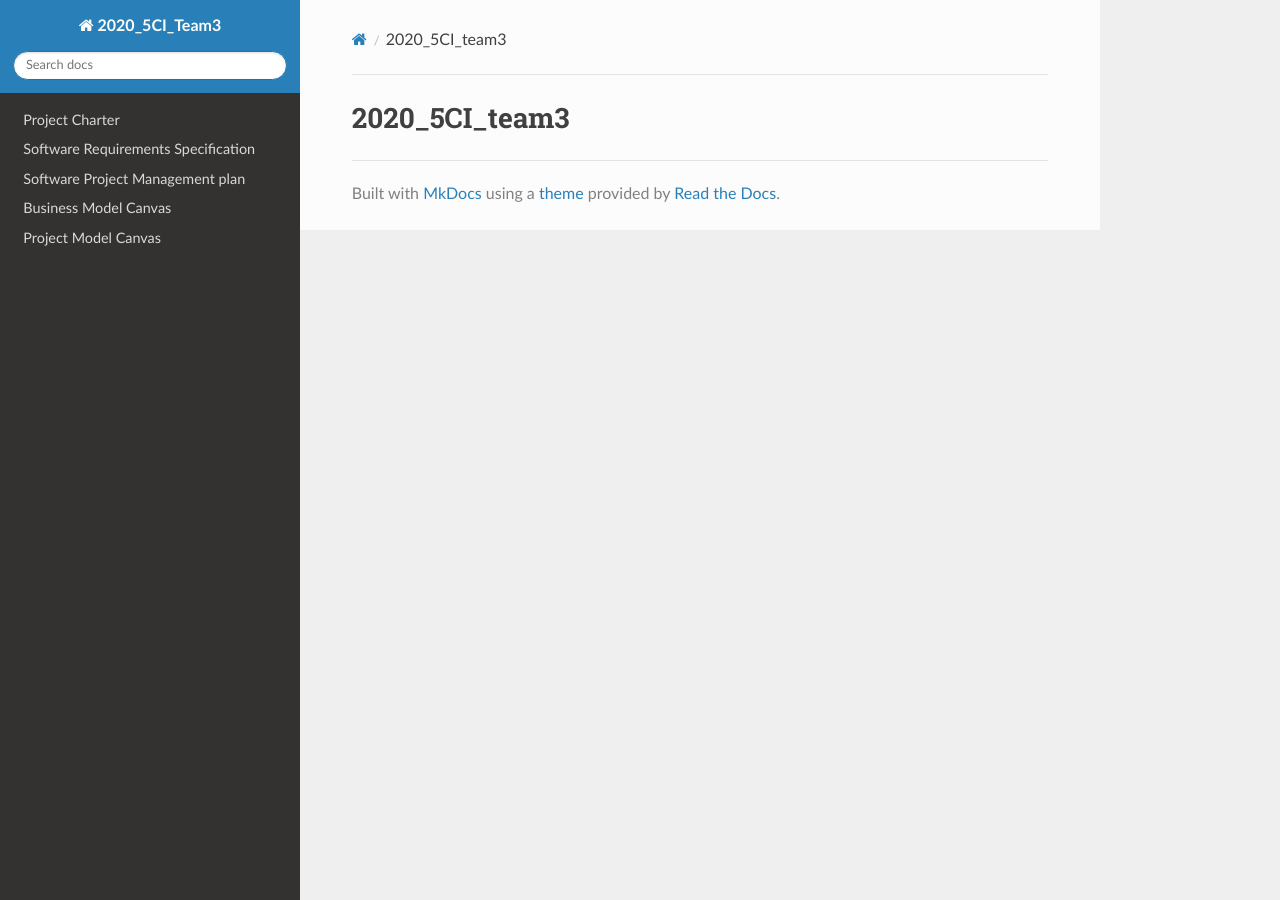
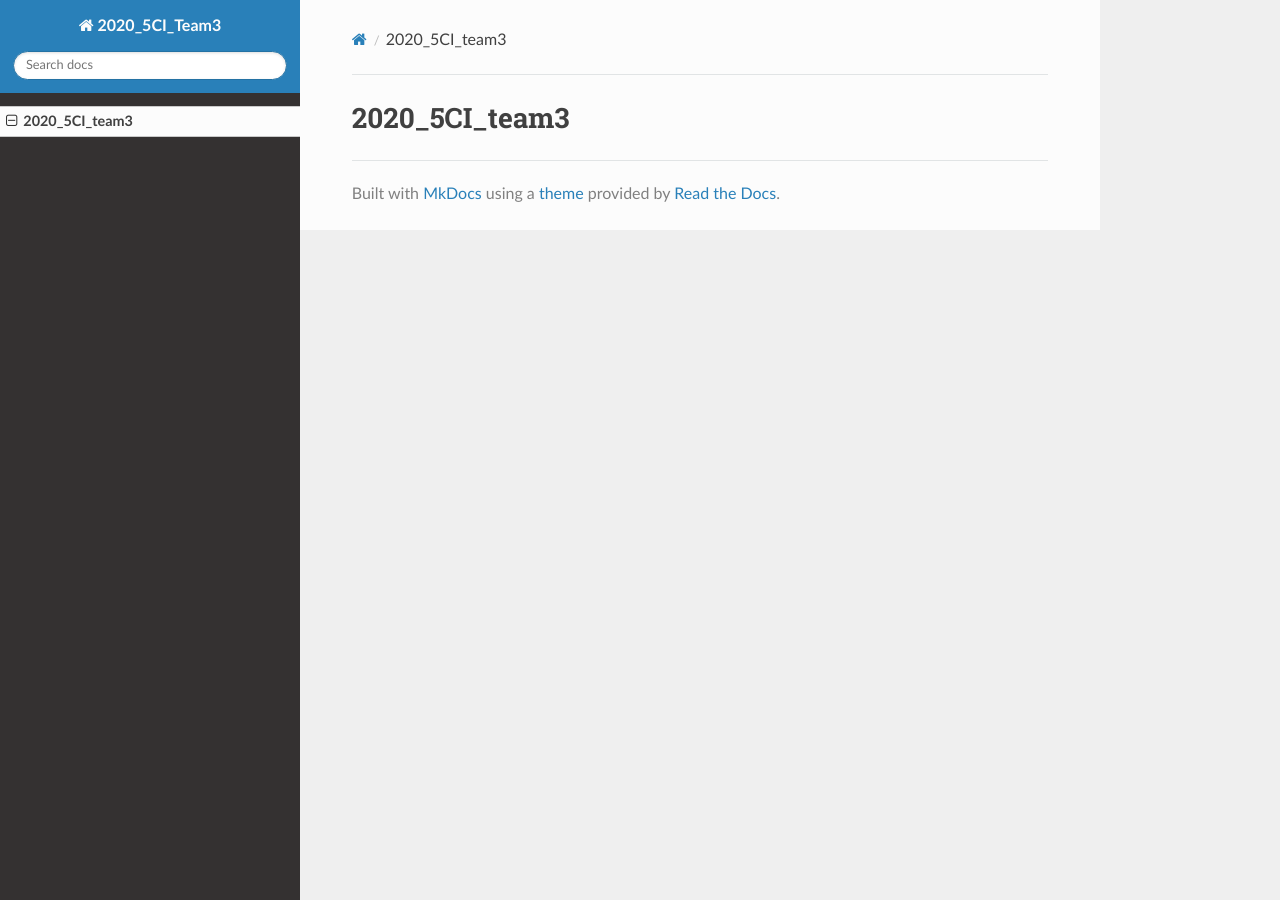
Before and after one commit to TrackyRaul/2020_5CI__team3_Farkas, an MkDocs documentation site: the page built from docs/index.md, in a window 1280 px wide. Built offline with MkDocs 1.6.1, drawn with Linux system fonts in a browser that asks for light colours; nearby versions of some CDN libraries.

Commit message:
Update mkdocs.yml

```diff
--- a/mkdocs.yml
+++ b/mkdocs.yml
@@ -1,10 +1,6 @@
 site_name: 2020_5CI_Team3
 nav:
-    - 'Project Charter': ''
-    - 'Software Requirements Specification': ''
-    - 'Software Project Management plan': ''
-    - 'Business Model Canvas': ''
-    - 'Project Model Canvas': ''
+
 
 theme:
     name: readthedocs
```
